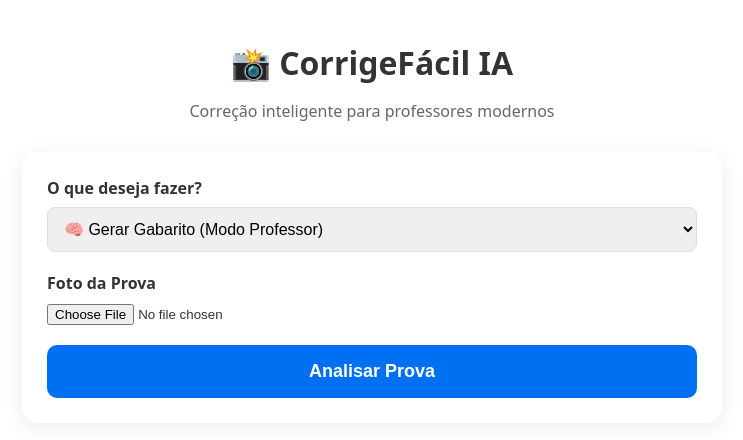
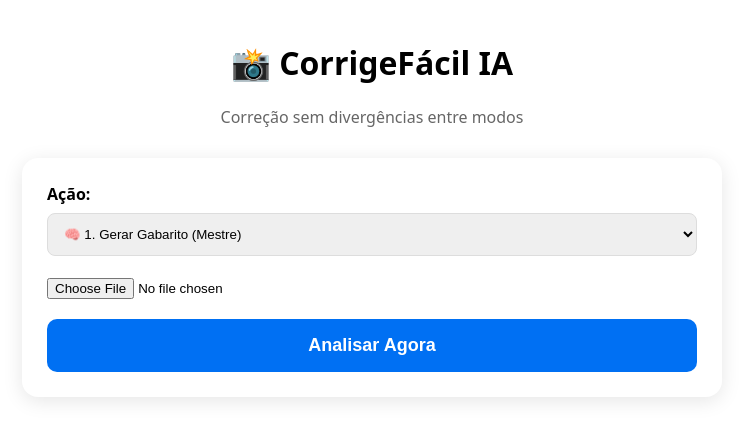
Before and after one commit to maafernandesn/corrige-facil, a Next.js app: page / in a window 1280 px wide. Shown: the top 440 px of the page, without its empty margins (268-1011 px from the left). Built offline with nearby package versions, Linux system fonts and the light colour scheme.

Commit message:
Atualizar o page.js

```diff
--- a/app/page.js
+++ b/app/page.js
@@ -25,7 +25,8 @@ export default function Home() {
         body: JSON.stringify({
           img,
           modo,
-          gabaritoOficial: modo === "fast" ? gabaritoOficial : null
+          // Agora enviamos o gabarito para Tutor e Fast para manter a consistência
+          gabaritoOficial: (modo === "fast" || modo === "tutor") ? gabaritoOficial : null
         })
       });
 
@@ -35,7 +36,6 @@ export default function Home() {
         setResultado({ erro: data.erro });
       } else {
         setResultado(data);
-
         if (modo === "professor" && data.resultado) {
           setGabaritoOficial(data.resultado);
         }
@@ -48,27 +48,26 @@ export default function Home() {
   };
 
   return (
-    <div style={{ padding: 20, maxWidth: 700, margin: "0 auto", fontFamily: "system-ui, sans-serif", color: "#333" }}>
+    <div style={{ padding: 20, maxWidth: 700, margin: "0 auto", fontFamily: "system-ui, sans-serif" }}>
       <header style={{ textAlign: "center", marginBottom: 30 }}>
-        <h1 style={{ fontSize: "2rem", marginBottom: 5 }}>📸 CorrigeFácil IA</h1>
-        <p style={{ color: "#666" }}>Correção inteligente para professores modernos</p>
+        <h1>📸 CorrigeFácil IA</h1>
+        <p style={{ color: "#666" }}>Correção sem divergências entre modos</p>
       </header>
 
-      <main style={{ background: "#fff", padding: 25, borderRadius: 16, boxShadow: "0 4px 20px rgba(0,0,0,0.08)" }}>
+      <main style={{ background: "#fff", padding: 25, borderRadius: 16, boxShadow: "0 4px 20px rgba(0,0,0,0.1)" }}>
 
-        <label style={{ fontWeight: "bold", display: "block", marginBottom: 8 }}>O que deseja fazer?</label>
+        <label style={{ fontWeight: "bold", display: "block", marginBottom: 8 }}>Ação:</label>
         <select
           value={modo}
           onChange={(e) => setModo(e.target.value)}
-          style={{ width: "100%", padding: 12, marginBottom: 20, borderRadius: 8, border: "1px solid #ddd", fontSize: 16 }}
+          style={{ width: "100%", padding: 12, marginBottom: 20, borderRadius: 8, border: "1px solid #ddd" }}
         >
-          <option value="professor">🧠 Gerar Gabarito (Modo Professor)</option>
-          <option value="fast">⚡ Correção Rápida (Modo Fast)</option>
-          <option value="tutor">👨‍🏫 Explicar Questões (Modo Tutor)</option>
+          <option value="professor">🧠 1. Gerar Gabarito (Mestre)</option>
+          <option value="fast">⚡ 2. Corrigir Prova Aluno (Fast)</option>
+          <option value="tutor">👨‍🏫 3. Explicar Erros (Tutor)</option>
         </select>
 
         <div style={{ marginBottom: 20 }}>
-          <label style={{ fontWeight: "bold", display: "block", marginBottom: 8 }}>Foto da Prova</label>
           <input
             type="file"
             accept="image/*"
@@ -81,18 +80,17 @@ export default function Home() {
                 imgEl.src = event.target.result;
                 imgEl.onload = () => {
                   const canvas = document.createElement("canvas");
-                  const maxWidth = 1000;
+                  const maxWidth = 1024; // Aumentamos um pouco a resolução para detalhes fonéticos
                   const scale = maxWidth / imgEl.width;
                   canvas.width = maxWidth;
                   canvas.height = imgEl.height * scale;
                   const ctx = canvas.getContext("2d");
                   ctx.drawImage(imgEl, 0, 0, canvas.width, canvas.height);
-                  setImg(canvas.toDataURL("image/jpeg", 0.8)); // Mudei para JPEG comprimido para envio mais rápido
+                  setImg(canvas.toDataURL("image/jpeg", 0.9));
                 };
               };
               reader.readAsDataURL(file);
             }}
-            style={{ width: "100%" }}
           />
         </div>
 
@@ -100,75 +98,51 @@ export default function Home() {
           onClick={enviar}
           disabled={loading}
           style={{
-            width: "100%",
-            padding: 16,
-            background: loading ? "#ccc" : "#0070f3",
-            color: "#fff",
-            border: "none",
-            borderRadius: 10,
-            cursor: loading ? "not-allowed" : "pointer",
-            fontSize: 18,
-            fontWeight: "bold",
-            transition: "0.2s"
+            width: "100%", padding: 16, background: loading ? "#ccc" : "#0070f3",
+            color: "#fff", border: "none", borderRadius: 10, cursor: "pointer", fontSize: 18, fontWeight: "bold"
           }}
         >
-          {loading ? "Analisando com IA..." : "Analisar Prova"}
+          {loading ? "Processando..." : "Analisar Agora"}
         </button>
 
         {resultado && (
-          <div style={{ marginTop: 30, paddingTop: 20, borderTop: "2px solid #eee" }}>
-
-            {resultado.erro && (
-              <div style={{ padding: 15, background: "#fff5f5", color: "#c53030", borderRadius: 8 }}>
-                {resultado.erro}
-              </div>
-            )}
+          <div style={{ marginTop: 30 }}>
+            {resultado.erro && <div style={{ color: "red" }}>{resultado.erro}</div>}
 
             {modo === "professor" && resultado.resultado && (
               <div>
-                <h3 style={{ marginBottom: 15, display: "flex", alignItems: "center", gap: 8 }}>
-                  ✅ Gabarito Oficial Identificado:
-                </h3>
-                <div style={{ display: "grid", gridTemplateColumns: "repeat(auto-fill, minmax(100px, 1fr))", gap: 10 }}>
+                <h3>✅ Gabarito de Referência Gerado:</h3>
+                <div style={{ display: "flex", gap: 10, flexWrap: "wrap" }}>
                   {Object.entries(resultado.resultado).map(([q, r]) => (
-                    <div key={q} style={{ padding: 12, background: "#f0f7ff", borderRadius: 8, textAlign: "center", border: "1px solid #cce3ff" }}>
-                      Questão <strong>{q}</strong>: <span style={{ fontSize: "1.2rem", fontWeight: "bold", color: "#0070f3" }}>{r}</span>
-                    </div>
-                  ))}
-                </div>
-                <p style={{ marginTop: 15, fontSize: 13, color: "#666" }}>* Este gabarito foi salvo na memória. Agora você pode mudar para a 'Correção Rápida' e enviar as provas dos alunos.</p>
-              </div>
-            )}
-
-            {modo === "fast" && resultado.detalhes && (
-              <div>
-                <div style={{ textAlign: "center", marginBottom: 20, padding: 20, background: "#0070f3", color: "#fff", borderRadius: 12, boxShadow: "0 4px 10px rgba(0, 112, 243, 0.3)" }}>
-                  <h2 style={{ margin: "0 0 5px 0", fontSize: "2.5rem" }}>Nota: {resultado.nota}</h2>
-                  <span style={{ fontSize: "1.1rem", opacity: 0.9 }}>Acertos: {resultado.acertos} de {resultado.total}</span>
-                </div>
-                <div style={{ display: "flex", flexDirection: "column", gap: 10 }}>
-                  {resultado.detalhes.map((item, idx) => (
-                    <div key={idx} style={{ display: "flex", justifyContent: "space-between", alignItems: "center", padding: 15, background: item.status ? "#f0fff4" : "#fff5f5", borderRadius: 10, border: `1px solid ${item.status ? "#c6f6d5" : "#fed7d7"}` }}>
-                      <span style={{ fontSize: "1.1rem" }}>Questão <strong>{item.q}</strong></span>
-                      <div style={{ display: "flex", alignItems: "center", gap: 10 }}>
-                        <span>Aluno: <strong style={{ fontSize: "1.2rem" }}>{item.aluno}</strong></span>
-                        <span style={{ fontSize: "1.2rem" }}>{item.status ? "✅" : `❌ (Certa: ${item.correta})`}</span>
-                      </div>
+                    <div key={q} style={{ padding: 10, background: "#eef", borderRadius: 5 }}>
+                      Q{q}: <strong>{r}</strong>
                     </div>
                   ))}
                 </div>
               </div>
             )}
 
+            {modo === "fast" && resultado.detalhes && (
+              <div>
+                <div style={{ padding: 20, background: "#0070f3", color: "#fff", borderRadius: 10, textAlign: "center" }}>
+                  <h2>Nota: {resultado.nota}</h2>
+                  <p>{resultado.acertos} acertos de {resultado.total}</p>
+                </div>
+                {resultado.detalhes.map((item, i) => (
+                  <div key={i} style={{ marginTop: 10, padding: 10, borderBottom: "1px solid #eee", display: "flex", justifyContent: "space-between" }}>
+                    <span>Questão {item.q}</span>
+                    <span>Aluno: {item.aluno} | {item.status ? "✅" : `❌ (Certo: ${item.correta})`}</span>
+                  </div>
+                ))}
+              </div>
+            )}
+
             {modo === "tutor" && resultado.resultado && (
               <div style={{ display: "flex", flexDirection: "column", gap: 15 }}>
-                <h3 style={{ marginBottom: 10 }}>👨‍🏫 Explicações do Tutor:</h3>
                 {Object.entries(resultado.resultado).map(([q, info]) => (
-                  <div key={q} style={{ padding: 20, background: "#f8f9fa", borderRadius: 12, borderLeft: "5px solid #0070f3", boxShadow: "0 2px 8px rgba(0,0,0,0.04)" }}>
-                    <h4 style={{ margin: "0 0 10px 0", fontSize: "1.1rem" }}>Questão {q} (Resposta correta: {info.res})</h4>
-                    <p style={{ margin: 0, color: "#444", lineHeight: "1.6", fontSize: "15px", display: "flex", gap: 8 }}>
-                      <span>📖</span> {info.exp}
-                    </p>
+                  <div key={q} style={{ padding: 15, background: "#f9f9f9", borderRadius: 8, borderLeft: "4px solid #0070f3" }}>
+                    <strong>Questão {q} ({info.res}):</strong>
+                    <p style={{ margin: "5px 0 0", color: "#555" }}>📖 {info.exp}</p>
                   </div>
                 ))}
               </div>
```
